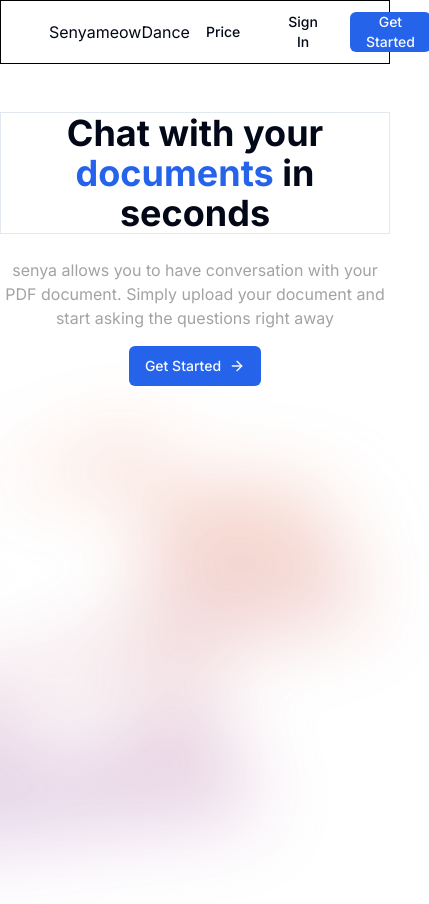
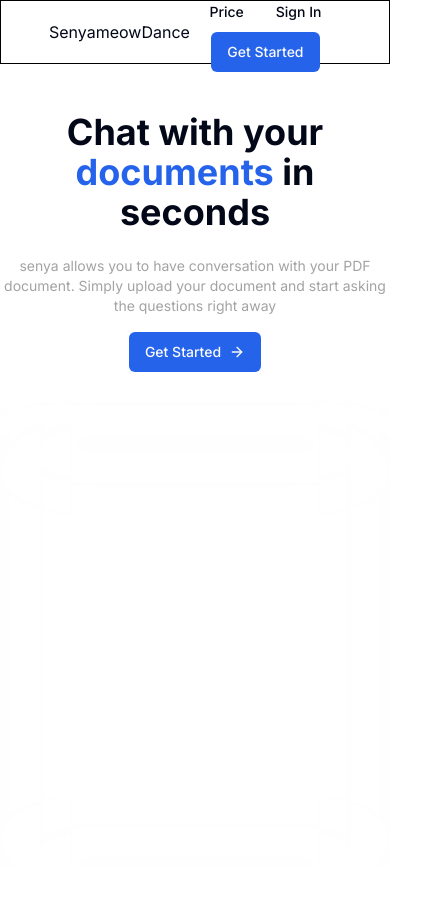
Before and after one commit to senyameow/SAAS, a Next.js app: page / in a window 390 px wide. Shown: the top 904 px of the page, 429 px wide, since content can reach past the window. After the commit the page ends 866 px from the top, so only its background shows below. Built offline with nearby package versions, Linux system fonts and the light colour scheme.

Commit message:
gradient + navbar

```diff
--- a/app/page.tsx
+++ b/app/page.tsx
@@ -1,4 +1,6 @@
 import MaxWidthWrapper from "@/components/MaxWidthWrapper";
+import Navbar from "@/components/Navbar";
+import Gradient from "@/components/ui/Gradient";
 import { Button } from "@/components/ui/button";
 import { ArrowRight } from "lucide-react";
 import Link from "next/link";
@@ -7,9 +9,9 @@ export default function Home() {
   return (
     <>
       <MaxWidthWrapper className="pb-12 pt-28 sm:pt-40 flex flex-col items-center justify-center text-center relative overflow-hidden">
-        <div className="max-w-fit mx-auto flex flex-col mb-12 items-center justify-center ">
-          <h1 className="text-4xl md:text-5xl xl:text-6xl font-bold border max-w-2xl mb-6">Chat with your <span className="text-blue-600">documents </span>in seconds</h1>
-          <p className="text-neutral-400 text-md max-w-xl">senya allows you to have conversation with your PDF document. Simply upload your document and start asking the questions right away </p>
+        <div className=" mx-auto flex flex-col mb-6 items-center justify-center ">
+          <h1 className="text-4xl md:text-5xl xl:text-6xl font-bold max-w-2xl mb-6">Chat with your <span className="text-blue-600">documents </span>in seconds</h1>
+          <p className="text-neutral-400 text-sm sm:text-[15px] max-w-xl">senya allows you to have conversation with your PDF document. Simply upload your document and start asking the questions right away </p>
           <Link href={'/dashboard'} className="px-6 mt-4">
             <Button>
               Get Started <ArrowRight className="w-4 h-4 ml-2" />
@@ -18,22 +20,9 @@ export default function Home() {
 
 
         </div>
-        <div className="fixed h-16 border border-black top-0 w-full px-12 py-2 flex justify-between items-center">
-          <div>
-            SenyameowDance
-          </div>
-          <div className="flex items-center gap-4">
-            <Button variant={'ghost'}>Price</Button>
-            <Button variant={'ghost'}>Sign In</Button>
-            <Button className="bg-blue-600 hover:bg-blue-700">Get Started</Button>
-          </div>
-        </div>
+        <Navbar />
       </MaxWidthWrapper>
-      <div className="relative">
-        <div aria-hidden='true' className="absolute  border isolate inset-x-0 -top-30 -z-10 opacity-70 h-16 transition blur-2xl sm:-top-80">
-          <div style={{ clipPath: `polygon(24.1% 44.1%, 100% 61.6%, 97.5% 26.9%, 55.5% 0.1%, 80.7% 2%, 72.5% 32.5%, 70.2% 62.4%, 52.4% 68.1%, 47.5% 58.3%, 45.2% 34.5%, 27.5% 76.7%, 0.1% 64.9%, 17.9% 100%, 27.6% 76.8%, 76.1% 97.7%, 74.1% 44.1%)` }} className="relative opacity-50 w-[45rem] left-[calc(50%-11rem)] sm:left-[calc(50%-30rem)] -translate-x-1/2 -rotate-[20deg] aspect-[1200/700] bg-gradient-to-tr from-[#9180Fc] to-[#FF9151]" />
-        </div>
-      </div>
+      <Gradient />
     </>
   )
 }
--- /dev/null
+++ b/components/Navbar.tsx
@@ -0,0 +1,19 @@
+import React from 'react'
+import { Button } from './ui/button'
+
+const Navbar = () => {
+    return (
+        <div className="fixed h-16 border border-black top-0 w-full px-12 py-2 flex justify-between items-center">
+            <div>
+                SenyameowDance
+            </div>
+            <div className="md:flex items-center gap-4">
+                <Button variant={'ghost'}>Price</Button>
+                <Button variant={'ghost'}>Sign In</Button>
+                <Button className="bg-blue-600 hover:bg-blue-700">Get Started</Button>
+            </div>
+        </div>
+    )
+}
+
+export default Navbar
--- /dev/null
+++ b/components/ui/Gradient.tsx
@@ -0,0 +1,19 @@
+import React from 'react'
+
+interface GradientProps {
+    from?: string;
+    to?: string;
+    rotate?: string
+}
+
+const Gradient = ({ from = '#9180Fc', to = '#FF9151', rotate = '20deg' }: GradientProps) => {
+    return (
+        <div className="relative">
+            <div aria-hidden='true' className="absolute  border isolate inset-x-0 -top-30 -z-10 opacity-70 transition blur-2xl sm:-top-80">
+                <div style={{ clipPath: `polygon(24.1% 44.1%, 100% 61.6%, 97.5% 26.9%, 55.5% 0.1%, 80.7% 2%, 72.5% 32.5%, 70.2% 62.4%, 52.4% 68.1%, 47.5% 58.3%, 45.2% 34.5%, 27.5% 76.7%, 0.1% 64.9%, 17.9% 100%, 27.6% 76.8%, 76.1% 97.7%, 74.1% 44.1%)` }} className={`relative opacity-50 w-[45rem] left-[calc(50%-11rem)] sm:left-[calc(50%-30rem)] -translate-x-1/2 -rotate-[${rotate}] aspect-[1200/700] bg-gradient-to-tr from-[${from}] to-[${to}]`} />
+            </div>
+        </div>
+    )
+}
+
+export default Gradient
```
